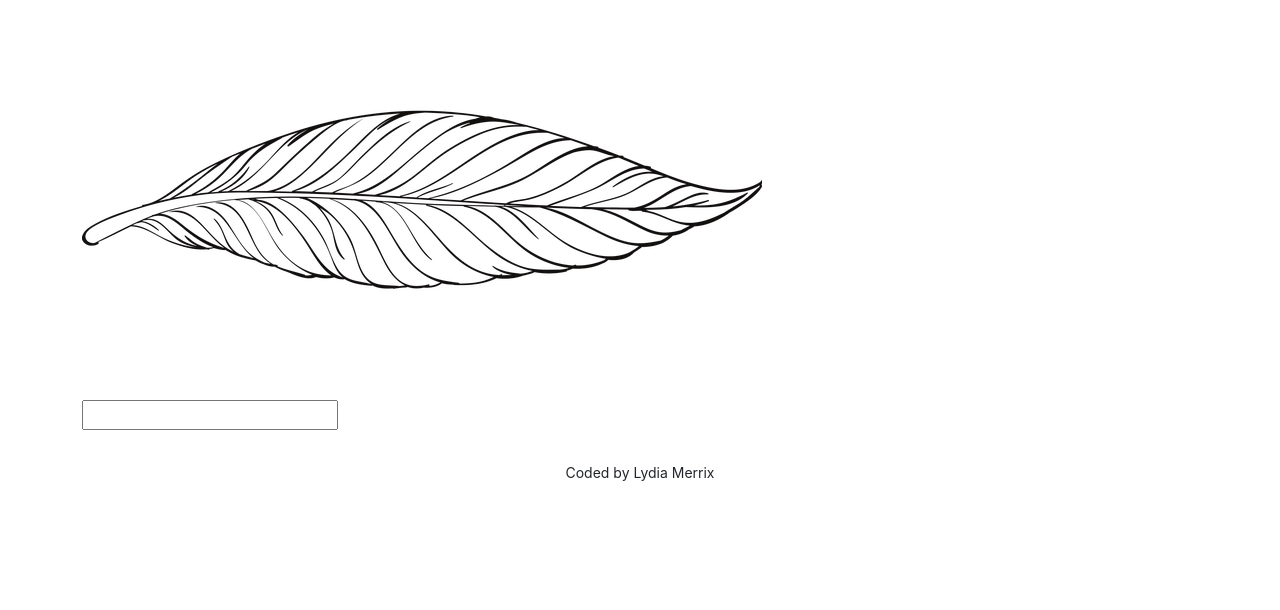
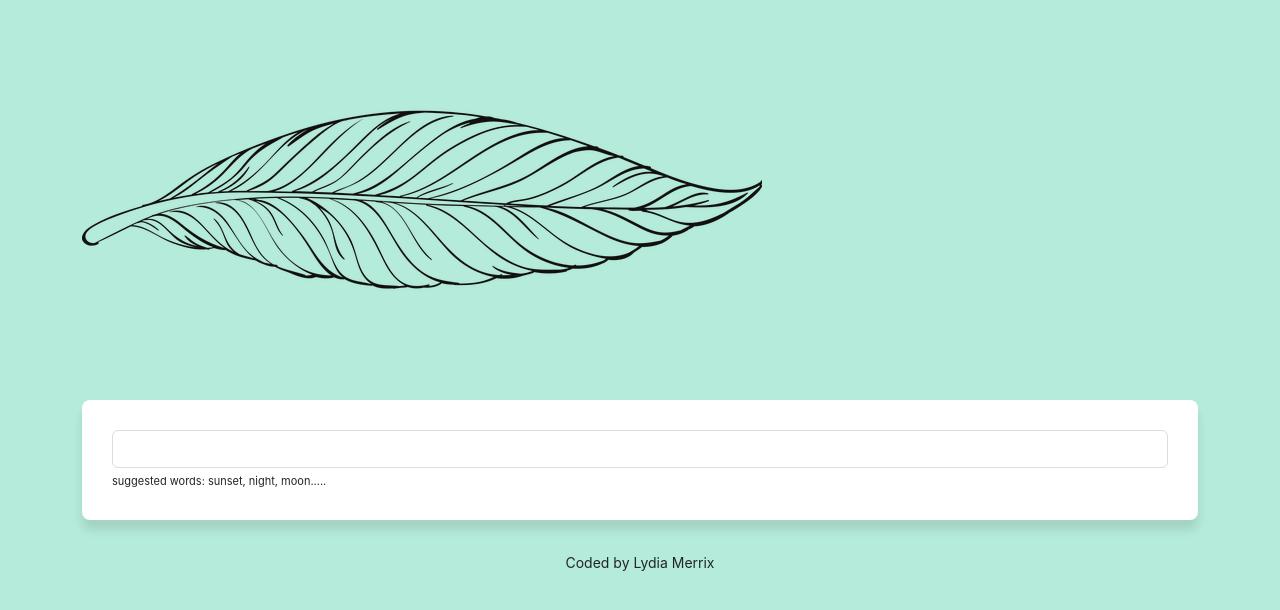
Before and after one commit to lydia-merrix/Dictionary-Project, a React (Create React App) app: page / in a window 1280 px wide. Shown: the top 610 px of the page. Built offline with nearby package versions, Linux system fonts and the light colour scheme.

Commit message:
added sections and created css

```diff
--- a/src/App.css
+++ b/src/App.css
@@ -1,3 +1,11 @@
+body {
+  background: rgb(181, 235, 218);
+}
+
+a {
+  color:#204134;
+}
+
 .App-header {
   margin: 30px 0;
 }
--- a/src/Dictionary.css
+++ b/src/Dictionary.css
@@ -0,0 +1,20 @@
+.Dictionary section {
+  background: white;
+  padding: 30px;
+  border-radius: 8px;
+  box-shadow: 0 10px 10px rgb(0 0 0 / 10%);
+  margin: 20px 0;
+}
+
+.Dictionary input {
+  width: 100%;
+  padding: 6px 10px;
+  border-radius: 6px;
+  color: #333;
+  border: 1px solid #ddd;
+}
+
+.Dictionary .hint {
+    font-size: 11px;
+    margin-top: 5px;
+}
--- a/src/Dictionary.js
+++ b/src/Dictionary.js
@@ -24,10 +24,15 @@ export default function Dictionary() {
   }
   return (
     <div className="Dictionary">
-      <form onSubmit={search}>
-        <input type="search" onChange={handleKeywordChange} />
-      </form>
-  <Results results={results} />
+      <section>
+        <form onSubmit={search}>
+          <input type="search" onChange={handleKeywordChange} />
+        </form>
+        <div className="hint">
+          suggested words: sunset, night, moon.....
+        </div>
+      </section>
+      <Results results={results} />
     </div>
   );
 }
--- a/src/Meaning.js
+++ b/src/Meaning.js
@@ -16,6 +16,9 @@ export default function Meaning(props) {
               <strong>Example:</strong>
               <em>{definition.example}</em>
               <Synonyms synonyms={definition.synonyms} />
+              <br />
+              <br />
+              <strong>Synonyms:</strong>
             </p>
           </div>
         );
--- /dev/null
+++ b/src/Results.css
@@ -0,0 +1,5 @@
+.Results h2 {
+    font-size: 36px;
+    font-weight: bold;
+    line-height: 1.5;
+}
--- a/src/Results.js
+++ b/src/Results.js
@@ -1,11 +1,13 @@
 import React from "react";
 import Meaning from "./Meaning";
 import Phonetic from "./Phonetic";
+import "./Results.css"
 
 export default function Results(props) {
   if (props.results) {
     return (
       <div className="Results">
+        <section>
           <h2>{props.results.word}</h2>
           {props.results.phonetics.map(function (phonetic, index) {
             return (
@@ -14,11 +16,12 @@ export default function Results(props) {
               </div>
             );
           })}
+        </section>
         {props.results.meanings.map(function (meaning, index) {
           return (
-            <div key={index}>
+            <section key={index}>
               <Meaning meaning={meaning} />
-            </div>
+            </section>
           );
         })}
       </div>
```
Lines whose indentation alone changed are shown as unchanged.
